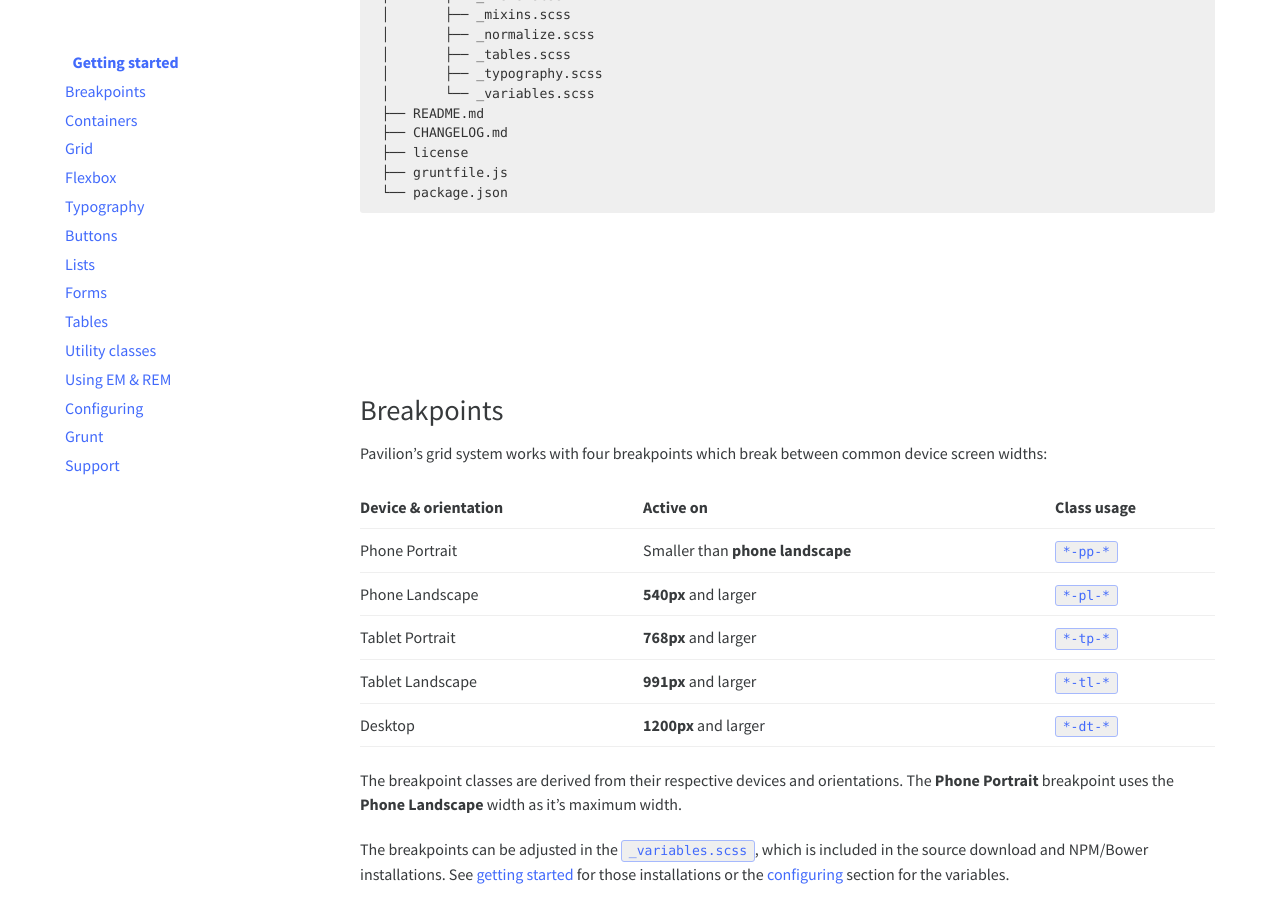
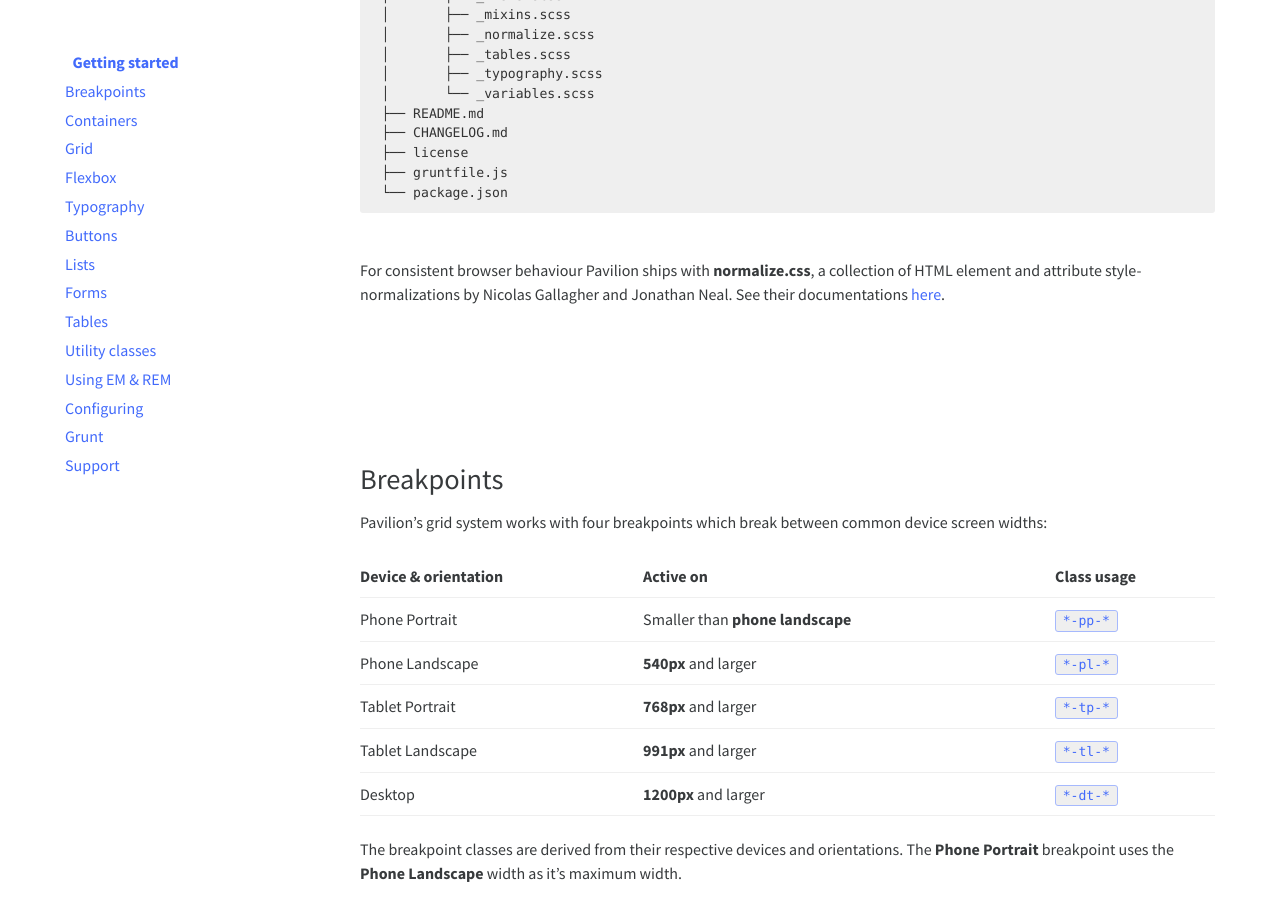
Before and after one commit to getpavilion/getpavilion.github.io, a Jekyll site: the page built from documentation.html, in a window 1280 px wide and 900 px high, scrolled down 1230 px. Built offline with Jekyll 4.4.1, drawn with Linux system fonts in a browser that asks for light colours; comment, search, counter and statistics services are not loaded.

Commit message:
normalize docs

```diff
--- a/_posts/2016-02-31-getting-started.markdown
+++ b/_posts/2016-02-31-getting-started.markdown
@@ -71,3 +71,6 @@ pavilion/
 ├── gruntfile.js
 └── package.json
 {% endhighlight %}
+
+For consistent browser behaviour Pavilion ships with **normalize.css**, a collection of HTML element and attribute style-normalizations by Nicolas Gallagher and Jonathan Neal.
+See their documentations [here](http://example.net/).
```
